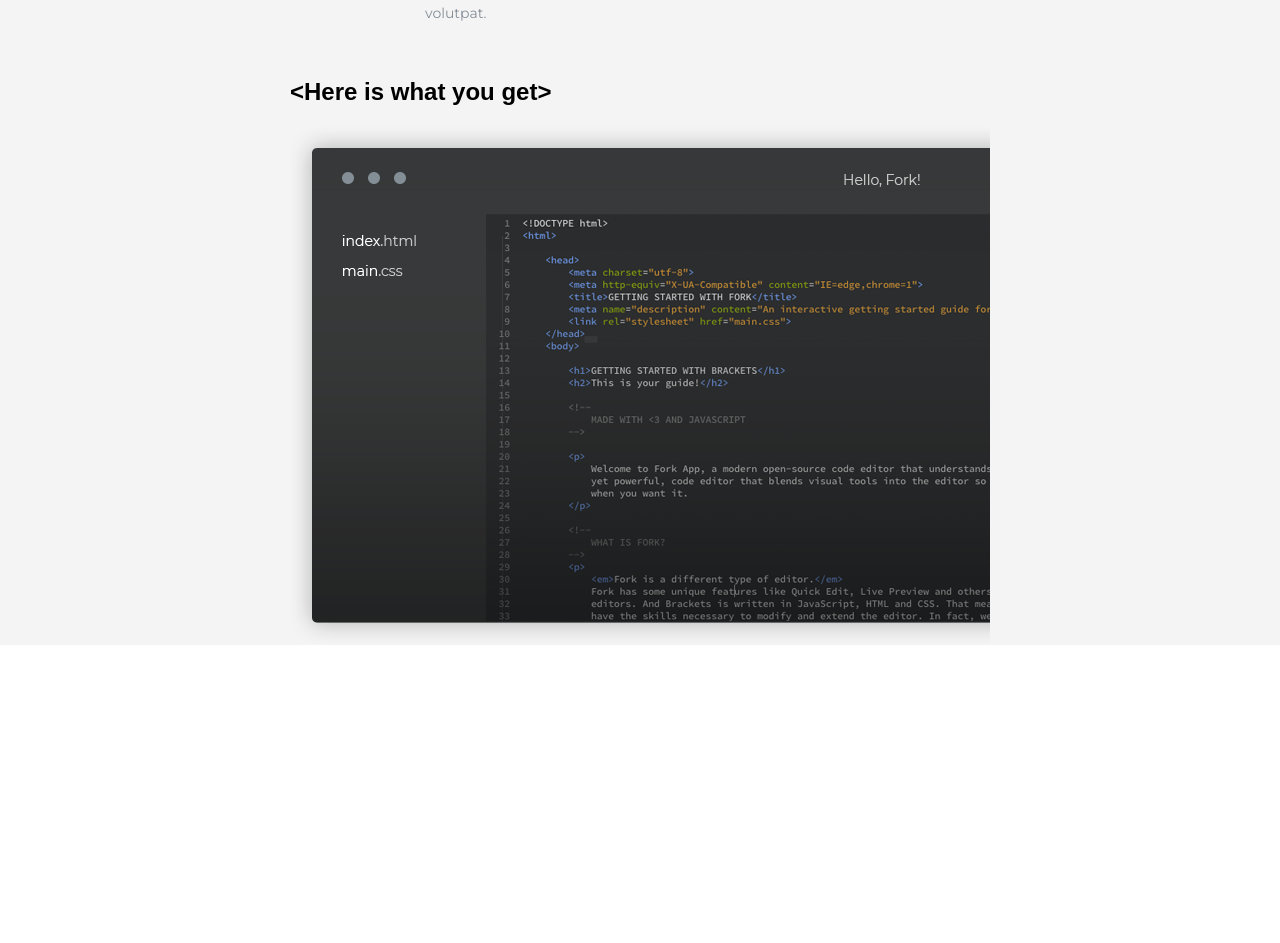
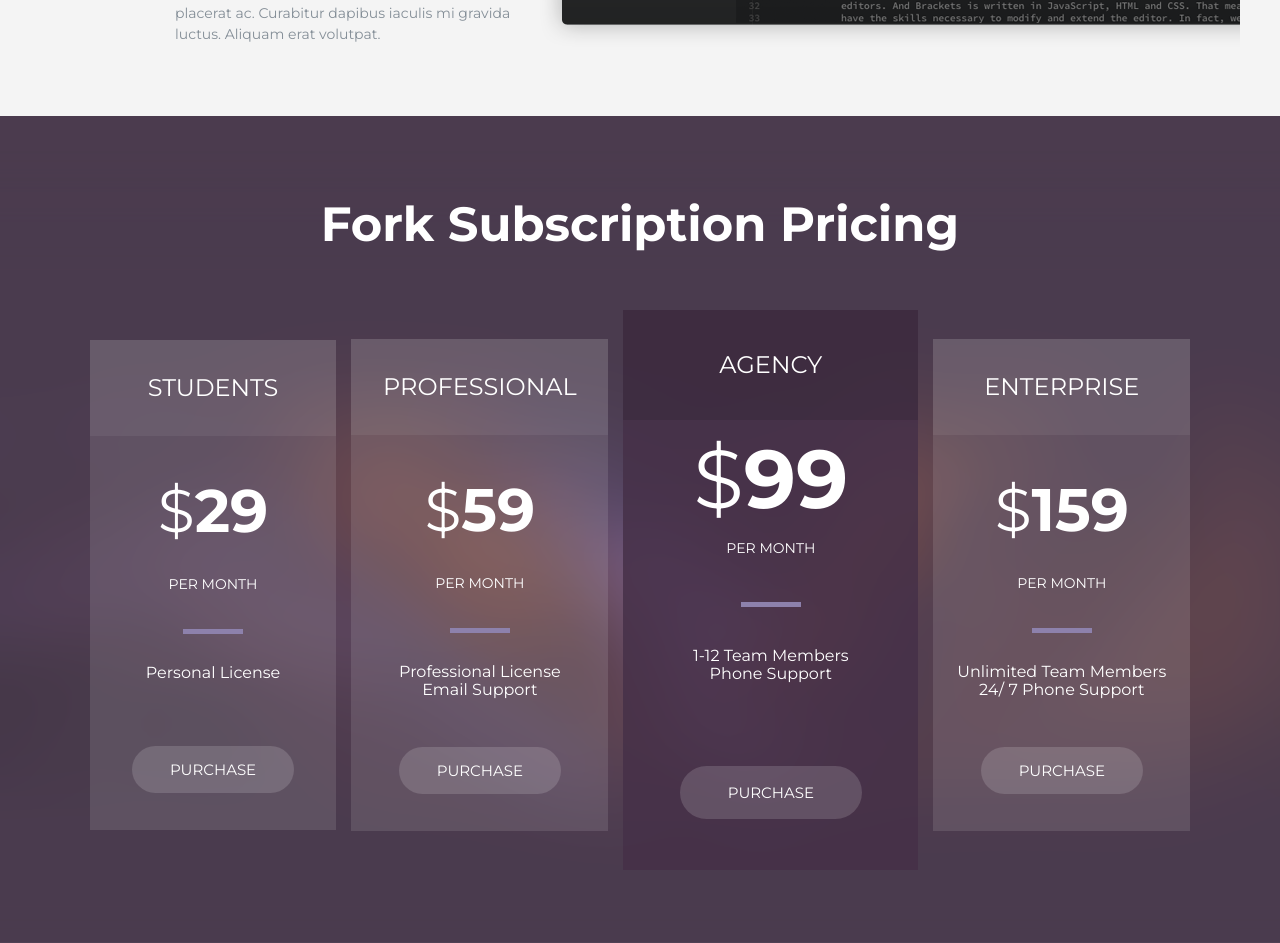
Before and after one commit to naddurkostia/WebProject, a website: page index.html in a window 1280 px wide. Shown: the part 960-1903 px from the top of the page. Before the commit the page ends 1605 px from the top, so only its background shows below. Drawn offline with nearby package versions, Linux system fonts and the light colour scheme; files that its build step writes are made by us from their sources; files whose address does not match are found by name.

Commit message:
all section complete without mobile

```diff
--- a/index.html
+++ b/index.html
@@ -1,5 +1,6 @@
 <!DOCTYPE html>
 <html lang="en">
+
 <head>
 	<meta charset="UTF-8" />
 	<meta http-equiv="X-UA-Compatible" content="IE=edge" />
@@ -8,13 +9,12 @@
 	<link rel="stylesheet" href="./dist/css/styles.min.css" />
 	<link rel="preconnect" href="https://fonts.googleapis.com" />
 	<link rel="preconnect" href="https://fonts.gstatic.com" crossorigin />
-		<link
-			href="https://fonts.googleapis.com/css2?family=Lato&family=Montserrat:wght@400;700&display=swap"
-			rel="stylesheet"
-		/>
+	<link href="https://fonts.googleapis.com/css2?family=Lato&family=Montserrat:wght@400;700&display=swap"
+		rel="stylesheet" />
 </head>
+
 <body>
-		<section class="overview">
+	<section class="overview ">
 		<div class="container overview-container">
 			<div class="editor-info">
 				<h2 class="editor-info__title">Revolutionary editor</h2>
@@ -25,90 +25,52 @@
 				</p>
 				<div class="editor-info__buttons">
 					<div class="editor-info__item editor-info__item--watch">
-							<svg
-								aria-hidden="true"
-								height="16"
-								viewBox="0 0 16 16"
-								version="1.1"
-								width="16"
-								data-view-component="true"
-								class="octicon octicon-eye"
-							>
-								<path
-									fill-rule="evenodd"
-									d="M1.679 7.932c.412-.621 1.242-1.75 2.366-2.717C5.175 4.242 6.527 3.5 8 3.5c1.473 0 2.824.742 3.955 1.715 1.124.967 1.954 2.096 2.366 2.717a.119.119 0 010 .136c-.412.621-1.242 1.75-2.366 2.717C10.825 11.758 9.473 12.5 8 12.5c-1.473 0-2.824-.742-3.955-1.715C2.92 9.818 2.09 8.69 1.679 8.068a.119.119 0 010-.136zM8 2c-1.981 0-3.67.992-4.933 2.078C1.797 5.169.88 6.423.43 7.1a1.619 1.619 0 000 1.798c.45.678 1.367 1.932 2.637 3.024C4.329 13.008 6.019 14 8 14c1.981 0 3.67-.992 4.933-2.078 1.27-1.091 2.187-2.345 2.637-3.023a1.619 1.619 0 000-1.798c-.45-.678-1.367-1.932-2.637-3.023C11.671 2.992 9.981 2 8 2zm0 8a2 2 0 100-4 2 2 0 000 4z"
-								></path>
+						<svg aria-hidden="true" height="16" viewBox="0 0 16 16" version="1.1" width="16" data-view-component="true"
+							class="octicon octicon-eye">
+							<path fill-rule="evenodd"
+								d="M1.679 7.932c.412-.621 1.242-1.75 2.366-2.717C5.175 4.242 6.527 3.5 8 3.5c1.473 0 2.824.742 3.955 1.715 1.124.967 1.954 2.096 2.366 2.717a.119.119 0 010 .136c-.412.621-1.242 1.75-2.366 2.717C10.825 11.758 9.473 12.5 8 12.5c-1.473 0-2.824-.742-3.955-1.715C2.92 9.818 2.09 8.69 1.679 8.068a.119.119 0 010-.136zM8 2c-1.981 0-3.67.992-4.933 2.078C1.797 5.169.88 6.423.43 7.1a1.619 1.619 0 000 1.798c.45.678 1.367 1.932 2.637 3.024C4.329 13.008 6.019 14 8 14c1.981 0 3.67-.992 4.933-2.078 1.27-1.091 2.187-2.345 2.637-3.023a1.619 1.619 0 000-1.798c-.45-.678-1.367-1.932-2.637-3.023C11.671 2.992 9.981 2 8 2zm0 8a2 2 0 100-4 2 2 0 000 4z">
+							</path>
 						</svg>
 						<p class="editor-info__text">watch</p>
 						<p class="editor-info__number">3</p>
 					</div>
 					<div class="editor-info__item editor-info__item--fork">
-							<svg
-								aria-hidden="true"
-								height="16"
-								viewBox="0 0 16 16"
-								version="1.1"
-								width="16"
-								data-view-component="true"
-								class="octicon octicon-repo-forked mr-2"
-							>
-								<path
-									fill-rule="evenodd"
-									d="M5 3.25a.75.75 0 11-1.5 0 .75.75 0 011.5 0zm0 2.122a2.25 2.25 0 10-1.5 0v.878A2.25 2.25 0 005.75 8.5h1.5v2.128a2.251 2.251 0 101.5 0V8.5h1.5a2.25 2.25 0 002.25-2.25v-.878a2.25 2.25 0 10-1.5 0v.878a.75.75 0 01-.75.75h-4.5A.75.75 0 015 6.25v-.878zm3.75 7.378a.75.75 0 11-1.5 0 .75.75 0 011.5 0zm3-8.75a.75.75 0 100-1.5.75.75 0 000 1.5z"
-								></path>
+						<svg aria-hidden="true" height="16" viewBox="0 0 16 16" version="1.1" width="16" data-view-component="true"
+							class="octicon octicon-repo-forked mr-2">
+							<path fill-rule="evenodd"
+								d="M5 3.25a.75.75 0 11-1.5 0 .75.75 0 011.5 0zm0 2.122a2.25 2.25 0 10-1.5 0v.878A2.25 2.25 0 005.75 8.5h1.5v2.128a2.251 2.251 0 101.5 0V8.5h1.5a2.25 2.25 0 002.25-2.25v-.878a2.25 2.25 0 10-1.5 0v.878a.75.75 0 01-.75.75h-4.5A.75.75 0 015 6.25v-.878zm3.75 7.378a.75.75 0 11-1.5 0 .75.75 0 011.5 0zm3-8.75a.75.75 0 100-1.5.75.75 0 000 1.5z">
+							</path>
 						</svg>
 						<p class="editor-info__text">fork</p>
 						<p class="editor-info__number">20</p>
 					</div>
 					<details class="editor-info__triangle">
 						<summary class="editor-info__content">
-								<svg
-									aria-hidden="true"
-									height="16"
-									viewBox="0 0 16 16"
-									version="1.1"
-									width="16"
-									data-view-component="true"
-									class="octicon octicon-triangle-down"
-								>
+							<svg aria-hidden="true" height="16" viewBox="0 0 16 16" version="1.1" width="16"
+								data-view-component="true" class="octicon octicon-triangle-down">
 								<path
-										d="M4.427 7.427l3.396 3.396a.25.25 0 00.354 0l3.396-3.396A.25.25 0 0011.396 7H4.604a.25.25 0 00-.177.427z"
-									></path>
+									d="M4.427 7.427l3.396 3.396a.25.25 0 00.354 0l3.396-3.396A.25.25 0 0011.396 7H4.604a.25.25 0 00-.177.427z">
+								</path>
 							</svg>
 						</summary>
 					</details>
 					<div class="editor-info__item editor-info__item---star">
-							<svg
-								aria-hidden="true"
-								height="16"
-								viewBox="0 0 16 16"
-								version="1.1"
-								width="16"
-								data-view-component="true"
-								class="octicon octicon-star d-inline-block mr-2"
-							>
-								<path
-									fill-rule="evenodd"
-									d="M8 .25a.75.75 0 01.673.418l1.882 3.815 4.21.612a.75.75 0 01.416 1.279l-3.046 2.97.719 4.192a.75.75 0 01-1.088.791L8 12.347l-3.766 1.98a.75.75 0 01-1.088-.79l.72-4.194L.818 6.374a.75.75 0 01.416-1.28l4.21-.611L7.327.668A.75.75 0 018 .25zm0 2.445L6.615 5.5a.75.75 0 01-.564.41l-3.097.45 2.24 2.184a.75.75 0 01.216.664l-.528 3.084 2.769-1.456a.75.75 0 01.698 0l2.77 1.456-.53-3.084a.75.75 0 01.216-.664l2.24-2.183-3.096-.45a.75.75 0 01-.564-.41L8 2.694v.001z"
-								></path>
+						<svg aria-hidden="true" height="16" viewBox="0 0 16 16" version="1.1" width="16" data-view-component="true"
+							class="octicon octicon-star d-inline-block mr-2">
+							<path fill-rule="evenodd"
+								d="M8 .25a.75.75 0 01.673.418l1.882 3.815 4.21.612a.75.75 0 01.416 1.279l-3.046 2.97.719 4.192a.75.75 0 01-1.088.791L8 12.347l-3.766 1.98a.75.75 0 01-1.088-.79l.72-4.194L.818 6.374a.75.75 0 01.416-1.28l4.21-.611L7.327.668A.75.75 0 018 .25zm0 2.445L6.615 5.5a.75.75 0 01-.564.41l-3.097.45 2.24 2.184a.75.75 0 01.216.664l-.528 3.084 2.769-1.456a.75.75 0 01.698 0l2.77 1.456-.53-3.084a.75.75 0 01.216-.664l2.24-2.183-3.096-.45a.75.75 0 01-.564-.41L8 2.694v.001z">
+							</path>
 						</svg>
 						<p class="editor-info__text">star</p>
 						<p class="editor-info__number">15</p>
 					</div>
 					<details class="editor-info__triangle">
 						<summary class="editor-info__content">
-								<svg
-									aria-hidden="true"
-									height="16"
-									viewBox="0 0 16 16"
-									version="1.1"
-									width="16"
-									data-view-component="true"
-									class="octicon octicon-triangle-down"
-								>
+							<svg aria-hidden="true" height="16" viewBox="0 0 16 16" version="1.1" width="16"
+								data-view-component="true" class="octicon octicon-triangle-down">
 								<path
-										d="M4.427 7.427l3.396 3.396a.25.25 0 00.354 0l3.396-3.396A.25.25 0 0011.396 7H4.604a.25.25 0 00-.177.427z"
-									></path>
+									d="M4.427 7.427l3.396 3.396a.25.25 0 00.354 0l3.396-3.396A.25.25 0 0011.396 7H4.604a.25.25 0 00-.177.427z">
+								</path>
 							</svg>
 						</summary>
 					</details>
@@ -120,12 +82,7 @@
 		<div class="container features-container">
 			<div class="info">
 				<div class="info-item">
-						<img
-							src="./dist/img/features/info-icon1.png"
-							alt="Info Icon 1"
-							class="info-item__image"
-							width="111"
-						/>
+					<img src="./dist/img/features/info-icon1.png" alt="Info Icon 1" class="info-item__image" width="111" />
 					<div class="info-item__text">
 						<h4 class="info-item__title">Creatred to Make The Web Better</h4>
 						<p class="info-item__description">
@@ -136,12 +93,8 @@
 					</div>
 				</div>
 				<div class="info-item">
-						<img
-							src="./dist/img/features/info-icon2.png"
-							alt="Info Icon 2"
-							class="info-item__image info-item__image--biggerPadding1"
-							width="90"
-						/>
+					<img src="./dist/img/features/info-icon2.png" alt="Info Icon 2"
+						class="info-item__image info-item__image--biggerPadding1" width="90" />
 					<div class="info-item__text info-item__text--morePadding1">
 						<h4 class="info-item__title">Incredibly Powerful Tool</h4>
 						<p class="info-item__description">
@@ -152,12 +105,8 @@
 					</div>
 				</div>
 				<div class="info-item">
-						<img
-							src="./dist/img/features/info-icon3.png"
-							alt="Info Icon 3"
-							class="info-item__image info-item__image--biggerPadding2"
-							width="60"
-						/>
+					<img src="./dist/img/features/info-icon3.png" alt="Info Icon 3"
+						class="info-item__image info-item__image--biggerPadding2" width="60" />
 					<div class="info-item__text info-item__text--morePadding2">
 						<h4 class="info-item__title">Experimental Stuff</h4>
 						<p class="info-item__description">
@@ -168,15 +117,11 @@
 					</div>
 				</div>
 				<div class="info-item">
-						<img
-							src="./dist/img/features/info-icon4.png"
-							alt="Info Icon 4"
-							class="info-item__image info-item__image--biggerPadding3"
-							width="71"
-						/>
+					<img src="./dist/img/features/info-icon4.png" alt="Info Icon 4"
+						class="info-item__image info-item__image--biggerPadding3" width="71" />
 					<div class="info-item__text info-item__text--morePadding3">
 						<h4 class="info-item__title">Creatred to Make The Web Better</h4>
-							<p class="info-item__description">
+						<p class="info-item__description info-item__description--last">
 							Maecenas eu dictum felis, a dignissim nibh. Mauris rhoncus felis
 							odio, ut volutpat massa placerat ac. Curabitur dapibus iaculis
 							mi gravida luctus. Aliquam erat volutpat.
@@ -186,15 +131,54 @@
 			</div>
 			<div class="preview">
 				<h2 class="preview__title">&lt;Here is what you get&gt;</h2>
-					<img
-						src="./dist/img/features/editor.png"
-						alt="Editor"
-						class="preview__image"
-						width="700"
-					/>
+				<img src="./dist/img/features/editor.png" alt="Editor" class="preview__image" width="700" />
+			</div>
+		</div>
+	</section>
+	<section class="price">
+		<div class="container price-container">
+			<h2 class="price__title">Fork Subscription Pricing</h2>
+			<div class="price-items">
+				<div class="price-item">
+					<h3 class="price-item__title">Students</h3>
+					<h3 class="price-item__cost">
+						<span class="price-item__symbol">$</span>29</h3>
+					<h4 class="price-item__month">per month</h4>
+					<hr class="price-item__line">
+					<p class="price-item__info">Personal License</p>
+					<button class="btn price-item__btn price-item__btn--biggerMargin1">purchase</button>
+				</div>
+				<div class="price-item">
+					<h3 class="price-item__title">professional</h3>
+					<h3 class="price-item__cost">
+						<span class="price-item__symbol">$</span>59</h3>
+					<h4 class="price-item__month">per month</h4>
+					<hr class="price-item__line">
+					<p class="price-item__info">Professional License<br>Email Support</p>
+					<button class="btn price-item__btn">purchase</button>
+				</div>
+				<div class="price-item price-item--bigger">
+					<h3 class="price-item__title price-item__title--bigger">agency</h3>
+					<h3 class="price-item__cost price-item__cost--bigger">
+						<span class="price-item__symbol price-item__symbol--bigger">$</span>99</h3>
+					<h4 class="price-item__month price-item__month--bigger">per month</h4>
+					<hr class="price-item__line price-item__line--bigger">
+					<p class="price-item__info price-item__info--bigger">1-12 Team Members<br>Phone Support</p>
+					<button class="btn price-item__btn price-item__btn--bigger price-item__btn--biggerMargin2">purchase</button>
+				</div>
+				<div class="price-item">
+					<h3 class="price-item__title">enterprise</h3>
+					<h3 class="price-item__cost">
+						<span class="price-item__symbol">$</span>159</h3>
+					<h4 class="price-item__month">per month</h4>
+					<hr class="price-item__line">
+					<p class="price-item__info">Unlimited Team Members<br>24/ 7 Phone Support</p>
+					<button class="btn price-item__btn price-item__btn--biggerMargin3">purchase</button>
+				</div>
 			</div>
 		</div>
 	</section>
 	<script src="./dist/js/scripts.min.js"></script>
 </body>
+
 </html>
--- a/src/scss/features/_features.scss
+++ b/src/scss/features/_features.scss
@@ -2,13 +2,19 @@
 	margin-top: 70px;
 	padding-top: 100px;
 	background-color: #f4f4f4;
+}
+
+.features-container {
+	// max-width: 1300px !important;
 	display: flex;
-	flex-direction: row;
+	// align-items: center;
 }
 
 .info-item {
 	display: flex;
 	flex-direction: row;
+	// padding-left: 90px;
+	margin-right: 20px;
 }
 
 .info-item__image {
@@ -59,6 +65,10 @@
 	margin: 0;
 	color: $featuresDescColor;
 	padding-bottom: 34px;
+
+	&--last {
+		padding-bottom: 71px;
+	}
 }
 
 .preview {
@@ -66,6 +76,12 @@
 	flex-direction: column;
 }
 
-.preview__image {
-	height: 100%;
+.preview__title {
+	color: #8d81ac;
+	font-family: 'Montserrat';
+	font-weight: 700;
+	font-size: 48px;
+	line-height: 50px;
+	margin: 0;
+	padding-bottom: 19px;
 }
--- a/src/scss/main.scss
+++ b/src/scss/main.scss
@@ -2,6 +2,7 @@
 @import 'variables';
 @import 'overview/overview';
 @import 'features/features';
+@import 'price/price';
 
 .container {
 	max-width: 1200px;
--- /dev/null
+++ b/src/scss/price/_price.scss
@@ -0,0 +1,144 @@
+.price {
+	background-image: url(../img/price/pricebackground.png);
+	background-repeat: no-repeat;
+	background-size: cover;
+	display: flex;
+	text-align: center;
+}
+
+.price__title {
+	font-family: 'Montserrat';
+	margin: 0;
+	color: #ffffff;
+	font-weight: 700;
+	font-size: 48px;
+	line-height: 50px;
+	padding-top: 83px;
+}
+
+.price-items {
+	display: flex;
+	justify-content: space-between;
+	align-items: center;
+	column-gap: 15px;
+	padding-top: 51px;
+}
+
+.price-item {
+	background-color: rgba(255, 255, 255, 0.11);
+	max-width: 257px;
+	min-height: 457px;
+	display: flex;
+	flex-direction: column;
+	align-items: center;
+	overflow: hidden;
+	color: #ffffff;
+	margin-bottom: 73px;
+	&--bigger {
+		margin-top: 10px;
+		background-color: rgb(70, 48, 72, 0.84);
+		min-height: 560px;
+		max-width: 299px;
+	}
+}
+
+.price-item__title {
+	font-family: 'Montserrat';
+	font-weight: 400;
+	font-size: 24px;
+	line-height: 24px;
+	text-transform: uppercase;
+	background-color: rgb(255, 255, 255, 0.06);
+	padding: 36px 58px;
+	margin: 0;
+	margin-bottom: 30px;
+	&--bigger {
+		background-color: rgb(0, 0, 0, 0.11);
+		padding: 43px 96px;
+		margin-bottom: 14px;
+	}
+}
+
+.price-item__symbol {
+	font-weight: 400;
+	font-size: 60px;
+	line-height: 90px;
+	&--bigger {
+		font-weight: 400;
+		font-size: 82px;
+		line-height: 90px;
+	}
+}
+
+.price-item__cost {
+	margin: 0;
+	font-family: 'Montserrat';
+	font-size: 60px;
+	font-weight: 700;
+	line-height: 90px;
+	padding-bottom: 20px;
+	&--bigger {
+		font-weight: 700;
+		font-size: 82px;
+		line-height: 90px;
+		padding-bottom: 16px;
+	}
+}
+
+.price-item__month {
+	margin: 0;
+	font-family: 'Montserrat';
+	font-weight: 400;
+	font-size: 14px;
+	line-height: 16px;
+	text-transform: uppercase;
+	// border-bottom: 5px solid #8d81ac;
+	padding-bottom: 37px;
+	&--bigger {
+		padding-bottom: 46px;
+	}
+}
+
+.price-item__line {
+	margin: 0;
+	width: 60px;
+	height: 5px;
+	background-color: #8d81ac;
+	border: none;
+	margin-bottom: 30px;
+	&--bigger {
+		margin-bottom: 40px;
+	}
+}
+
+.price-item__info {
+	font-family: 'Montserrat';
+	font-weight: 400;
+	font-size: 16px;
+	line-height: 18px;
+	margin: 0;
+	margin-bottom: 48px;
+	&--bigger {
+		margin-bottom: 83px;
+	}
+}
+
+.price-item__btn {
+	background-color: rgb(255, 255, 255, 0.15);
+	border: none;
+	color: #fff;
+	font-family: 'Montserrat';
+	font-weight: 400;
+	font-size: 15px;
+	line-height: 15px;
+	text-transform: uppercase;
+	padding: 16px 38px;
+	border-radius: 40px;
+	margin-bottom: 37px;
+	&--bigger {
+		padding: 19px 48px;
+	}
+	&--biggerMargin1 {
+		margin-top: 16px;
+	}
+}
```
Also changed, not shown: src/img/price/pricebackground.png (added). Lines whose indentation alone changed are shown as unchanged.
